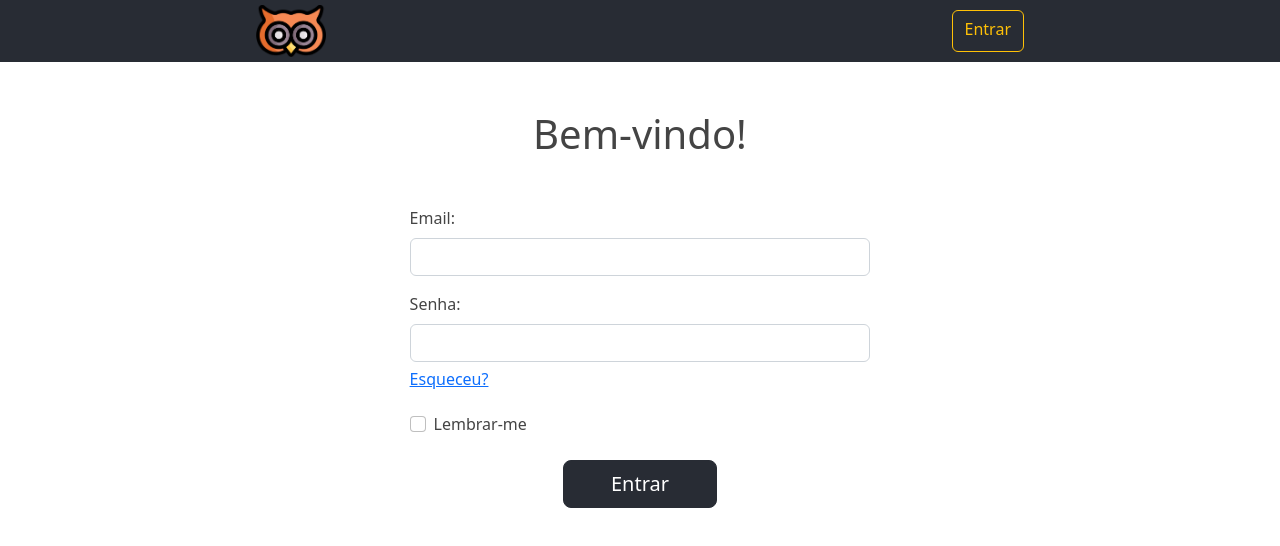
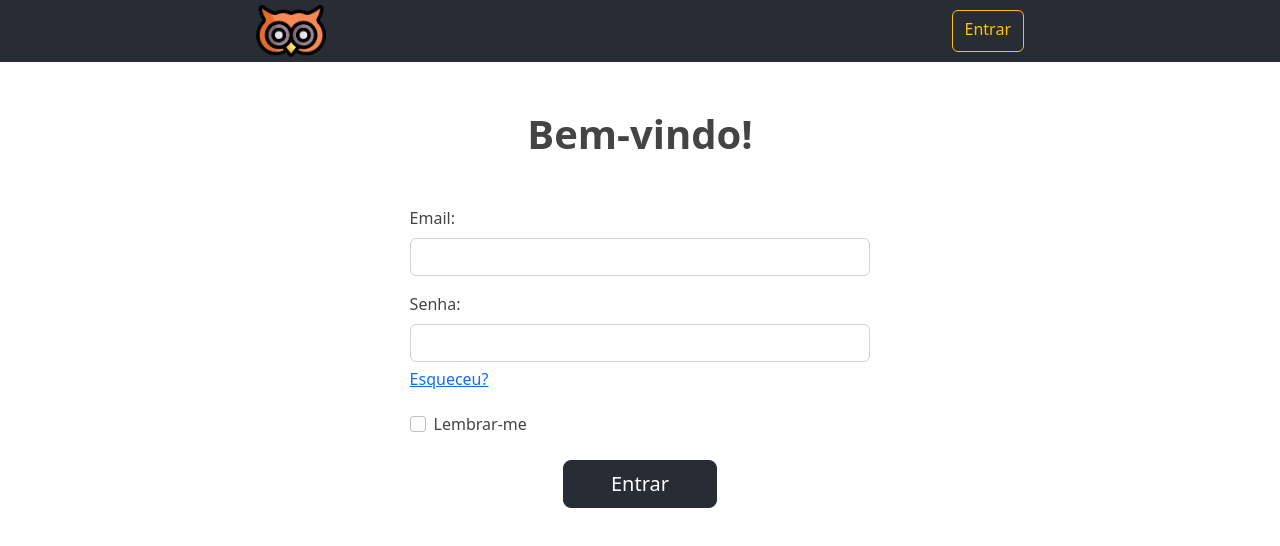
Before and after one commit to ewertones/corujo-frontend, a React (Create React App) app: page /login in a window 1280 px wide. Shown: the top 546 px of the page. Built offline with nearby package versions, Linux system fonts and the light colour scheme.

Commit message:
Changed indentation to 4

```diff
--- a/src/assets/styles/home.css
+++ b/src/assets/styles/home.css
@@ -1,3 +1,3 @@
 .Home-body {
-  text-align: center;
+    text-align: center;
 }
--- a/src/assets/styles/login_form.css
+++ b/src/assets/styles/login_form.css
@@ -1,6 +1,10 @@
 .Login-submit {
     background-color: #282c34;
     border-color: #282c34;
+}
+
+.Login-title {
+    font-weight: 900;
 }
 
 @media screen and (min-width: 1000px) {
--- a/src/routes/login.jsx
+++ b/src/routes/login.jsx
@@ -6,7 +6,7 @@ export default function Login() {
         <div className="Login">
             <Navbar />
             <header className="corpus">
-                <h1 className="title mt-5 mb-5">Bem-vindo!</h1>
+                <h1 className="Login-title title mt-5 mb-5">Bem-vindo!</h1>
                 <LoginForm />
             </header>
         </div>
```
Also changed, not shown: src/assets/styles/index.css (indentation only), src/index.jsx (indentation only), src/routes/home.jsx (indentation only).
